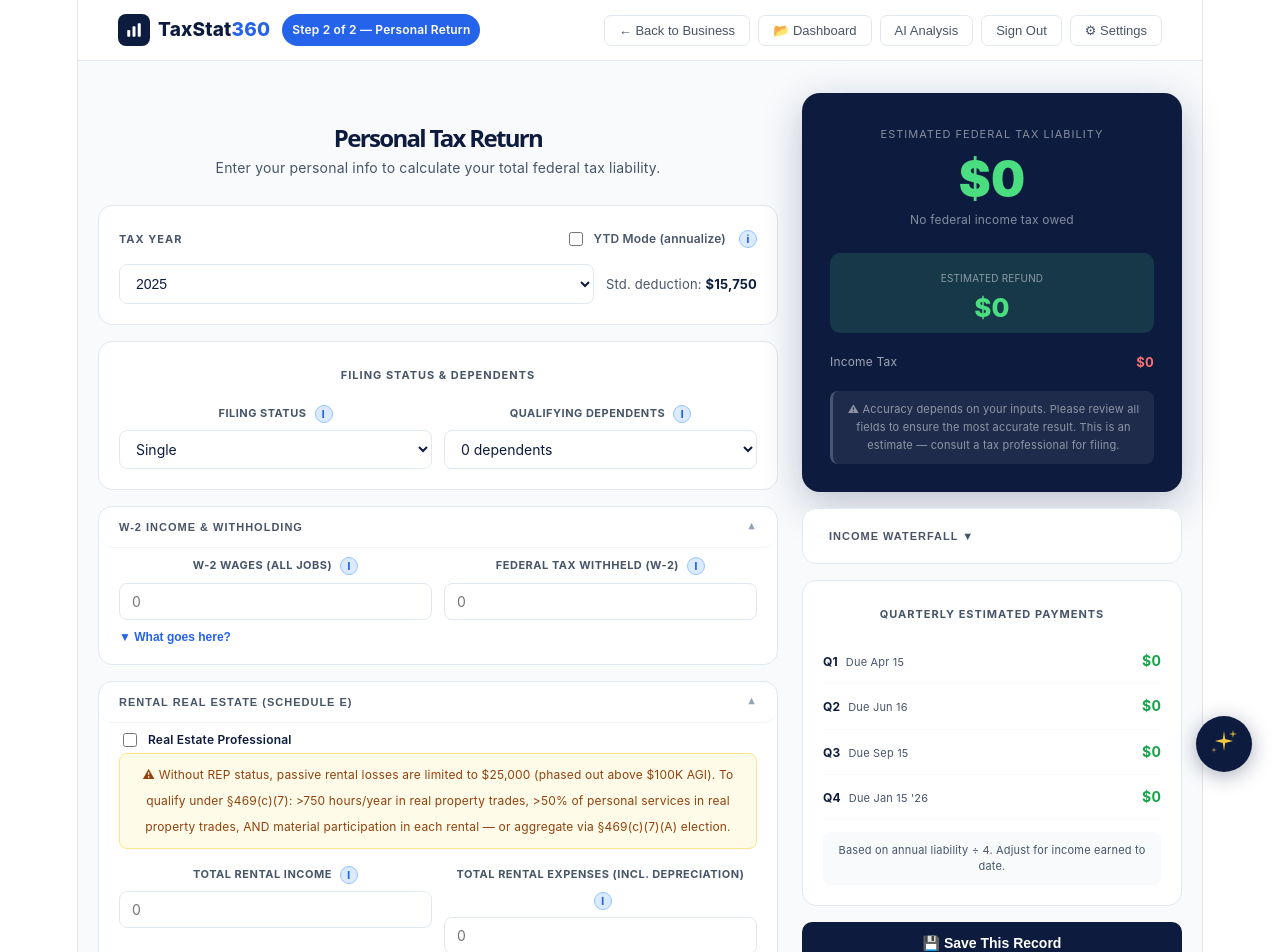
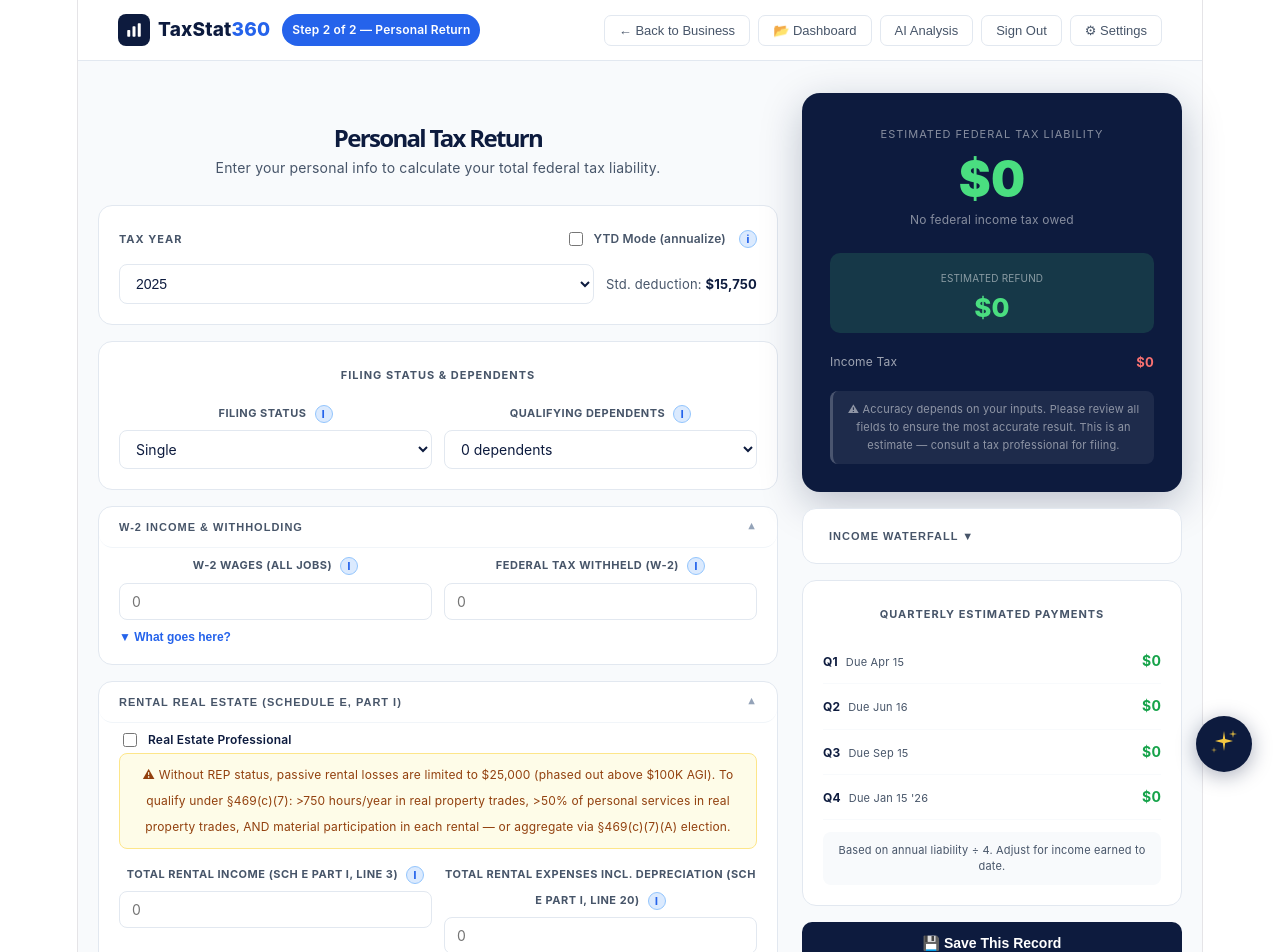
Before and after one commit to natashaverela-speckm/TaxStat360, a React (Vite) app: page /tax-return in a window 1280 px wide. Shown: the top 952 px of the page. Built offline with nearby package versions, Linux system fonts and the light colour scheme.

Commit message:
fix(ui): clarify rental Sch E Part I labels to prevent K-1 double-counting (Issue #30)
fix(ui): clarify rental Sch E Part I labels to prevent K-1 double-counting (Issue #30)

```diff
--- a/src/TaxReturn.jsx
+++ b/src/TaxReturn.jsx
@@ -668,7 +668,7 @@ export default function TaxReturn() {
           </CollapsibleSection>
 
           {/* Rental Real Estate */}
-          <CollapsibleSection title="RENTAL REAL ESTATE (SCHEDULE E)">
+          <CollapsibleSection title="RENTAL REAL ESTATE (SCHEDULE E, PART I)">
             <label style={{ display: 'flex', alignItems: 'center', gap: 8, cursor: 'pointer', fontSize: 12, fontWeight: 600, color: N }}>
                 <input type="checkbox" checked={isREP} onChange={e => setIsREP(e.target.checked)} style={{ width: 14, height: 14, accentColor: B }} />
                 Real Estate Professional
@@ -685,11 +685,11 @@ export default function TaxReturn() {
             )}
             <div style={{ display: 'grid', gridTemplateColumns: '1fr 1fr', gap: 12 }}>
               <div>
-                <label style={lbl}>Total Rental Income <InfoTip text="All rent collected from tenants this year. Reference last year's Schedule E, or add up rental deposits from your bank statements."/></label>
+                <label style={lbl}>Total Rental Income (Sch E Part I, line 3) <InfoTip text="Rental property income ONLY. Do NOT include K-1 income from S-Corps/Partnerships — that flows into Sch E Part II separately via Step 1. Reference last year's Schedule E Part I line 3, or add up rental deposits from your bank statements."/></label>
                 <MoneyInput value={rentalIncome} onChange={setRentalIncome} placeholder="0" style={inp} />
               </div>
               <div>
-                <label style={lbl}>Total Rental Expenses (incl. depreciation) <InfoTip text="All rental property expenses including mortgage interest, taxes, insurance, repairs, and depreciation. Find on Schedule E or your property records."/></label>
+                <label style={lbl}>Total Rental Expenses incl. depreciation (Sch E Part I, line 20) <InfoTip text="Rental property expenses ONLY (not K-1 entity expenses). All rental property costs including mortgage interest, taxes, insurance, repairs, and depreciation. Find on Schedule E or your property records."/></label>
                 <MoneyInput value={rentalExpenses} onChange={setRentalExpenses} placeholder="0" style={inp} />
               </div>
             </div>
@@ -920,7 +920,7 @@ export default function TaxReturn() {
                 {[
                   ['W-2 Wages', w2, true],
                   [breakdownRowLabel, k1Total, k1Total >= 0],
-                  ['Rental Net (Sch E)', rentalNet, rentalNet >= 0],
+                  ['Rental Net (Sch E Part I)', rentalNet, rentalNet >= 0],
                   ['Short-Term Capital Gains', stGain, stGain >= 0],
                   ['Long-Term Capital Gains', ltGain, ltGain >= 0],
                   unrec1250 > 0 ? ['Unrecaptured Sec 1250 Gain', unrec1250, false] : null,
```
